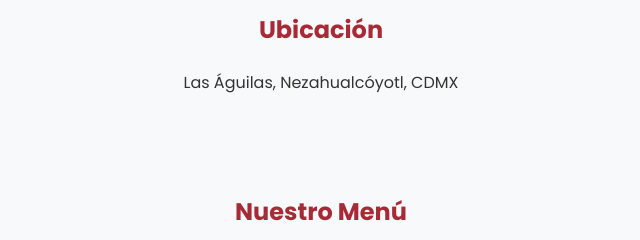
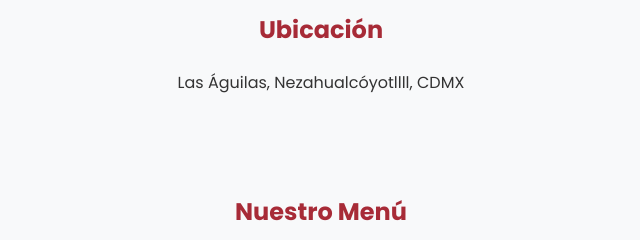
Before and after one commit to BrandonGM16/My1project, a plain HTML site: page index.html in a window 1280 px wide. Shown: the part 771-1011 px from the top of the page, 319-959 px from the left. Drawn offline with Linux system fonts and the light colour scheme.

Commit message:
Actualizar index.html

```diff
--- a/index.html
+++ b/index.html
@@ -48,7 +48,7 @@
     <!-- UBICACIÓN -->
     <section id="ubicacion" class="fade-in">
       <h2>Ubicación</h2>
-      <p>Las Águilas, Nezahualcóyotl, CDMX</p>
+      <p>Las Águilas, Nezahualcóyotllll, CDMX</p>
     </section>
 
     <!-- GALERÍA DE PLATILLOS -->
```
